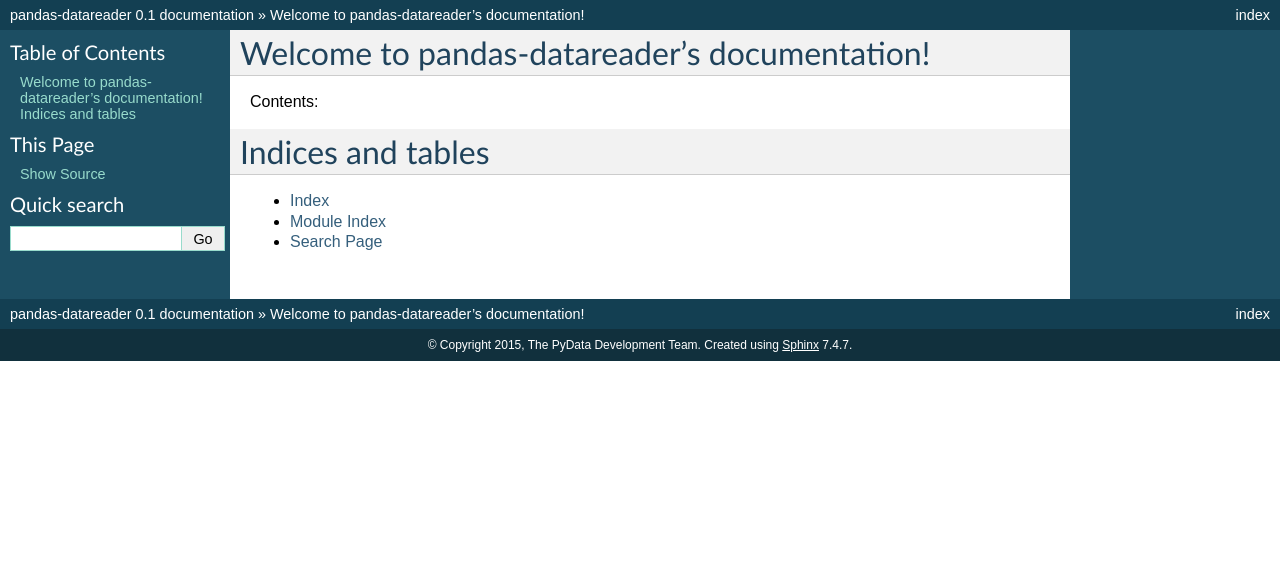
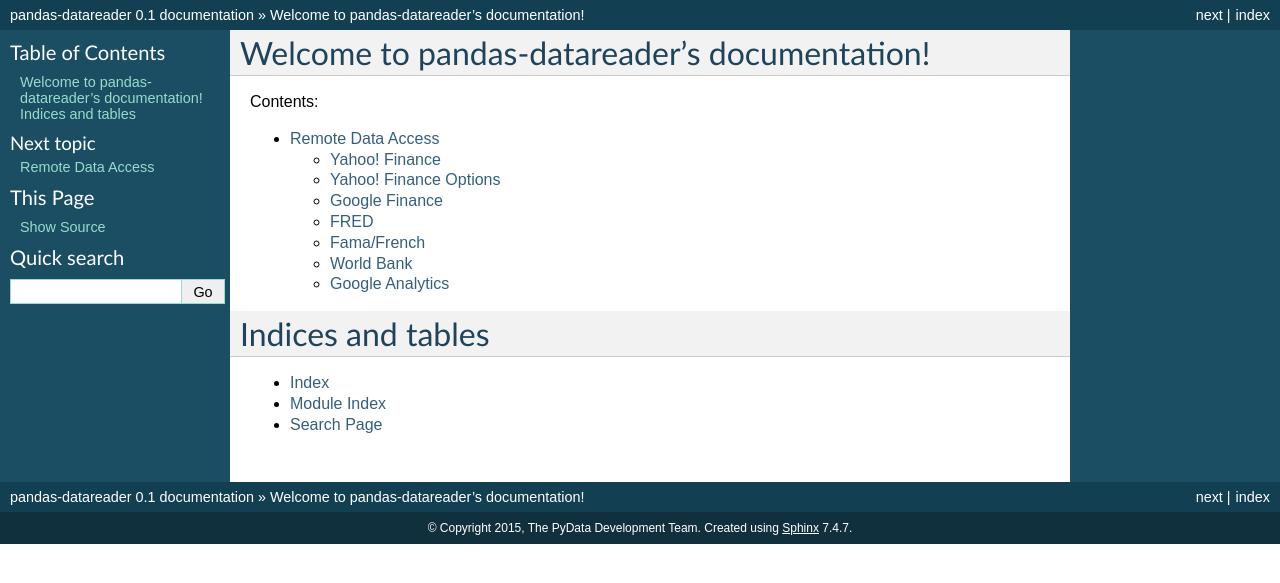
Before and after one commit to pydata/pandas-datareader, a Sphinx documentation site: the page built from docs/source/index.rst, in a window 1280 px wide. Shown: the top 583 px of the page. Built offline with Sphinx 7.4.7, drawn with Linux system fonts in a browser that asks for light colours; some of the changed lines change nothing that is shown.

Commit message:
DOC: add existing docs from pandas

```diff
--- a/docs/source/conf.py
+++ b/docs/source/conf.py
@@ -28,9 +28,13 @@
 # Add any Sphinx extension module names here, as strings. They can be
 # extensions coming with Sphinx (named 'sphinx.ext.*') or your custom
 # ones.
+import IPython
+
 extensions = [
     'sphinx.ext.autodoc',
     'sphinx.ext.intersphinx',
+    'IPython.sphinxext.ipython_directive',
+    'IPython.sphinxext.ipython_console_highlighting'
 ]
 
 # Add any paths that contain templates here, relative to this directory.
--- a/docs/source/index.rst
+++ b/docs/source/index.rst
@@ -11,6 +11,8 @@
 .. toctree::
    :maxdepth: 2
 
+   remote_data.rst
+
 
 
 Indices and tables
--- /dev/null
+++ b/docs/source/remote_data.rst
@@ -0,0 +1,390 @@
+.. _remote_data:
+
+.. currentmodule:: pandas
+
+.. ipython:: python
+   :suppress:
+
+   import os
+   import csv
+   import pandas as pd
+
+   import numpy as np
+   np.random.seed(123456)
+   randn = np.random.randn
+   np.set_printoptions(precision=4, suppress=True)
+
+   import matplotlib.pyplot as plt
+   plt.close('all')
+
+   from pandas import *
+   options.display.max_rows=15
+   import pandas.util.testing as tm
+
+******************
+Remote Data Access
+******************
+
+.. _remote_data.data_reader:
+
+Functions from :mod:`pandas.io.data` and :mod:`pandas.io.ga` extract data from various Internet sources into a DataFrame. Currently the following sources are supported:
+
+    - :ref:`Yahoo! Finance<remote_data.yahoo>`
+    - :ref:`Google Finance<remote_data.google>`
+    - :ref:`St.Louis FED (FRED)<remote_data.fred>`
+    - :ref:`Kenneth French's data library<remote_data.ff>`
+    - :ref:`World Bank<remote_data.wb>`
+    - :ref:`Google Analytics<remote_data.ga>`
+
+It should be noted, that various sources support different kinds of data, so not all sources implement the same methods and the data elements returned might also differ.
+
+.. _remote_data.yahoo:
+
+Yahoo! Finance
+--------------
+
+.. ipython:: python
+
+    import pandas.io.data as web
+    import datetime
+    start = datetime.datetime(2010, 1, 1)
+    end = datetime.datetime(2013, 1, 27)
+    f=web.DataReader("F", 'yahoo', start, end)
+    f.ix['2010-01-04']
+
+.. _remote_data.yahoo_options:
+
+Yahoo! Finance Options
+----------------------
+***Experimental***
+
+The Options class allows the download of options data from Yahoo! Finance.
+
+The ``get_all_data`` method downloads and caches option data for all expiry months
+and provides a formatted ``DataFrame`` with a hierarchical index, so its easy to get
+to the specific option you want.
+
+.. ipython:: python
+
+      from pandas.io.data import Options
+      aapl = Options('aapl', 'yahoo')
+      data = aapl.get_all_data()
+      data.iloc[0:5, 0:5]
+
+      #Show the $100 strike puts at all expiry dates:
+      data.loc[(100, slice(None), 'put'),:].iloc[0:5, 0:5]
+
+      #Show the volume traded of $100 strike puts at all expiry dates:
+      data.loc[(100, slice(None), 'put'),'Vol'].head()
+
+If you don't want to download all the data, more specific requests can be made.
+
+.. ipython:: python
+
+      import datetime
+      expiry = datetime.date(2016, 1, 1)
+      data = aapl.get_call_data(expiry=expiry)
+      data.iloc[0:5:, 0:5]
+
+Note that if you call ``get_all_data`` first, this second call will happen much faster,
+as the data is cached.
+
+If a given expiry date is not available, data for the next available expiry will be
+returned (January 15, 2015 in the above example).
+
+Available expiry dates can be accessed from the ``expiry_dates`` property.
+
+.. ipython:: python
+
+      aapl.expiry_dates
+      data = aapl.get_call_data(expiry=aapl.expiry_dates[0])
+      data.iloc[0:5:, 0:5]
+
+A list-like object containing dates can also be passed to the expiry parameter,
+returning options data for all expiry dates in the list.
+
+.. ipython:: python
+
+      data = aapl.get_near_stock_price(expiry=aapl.expiry_dates[0:3])
+      data.iloc[0:5:, 0:5]
+
+The ``month`` and ``year`` parameters can be used to get all options data for a given month.
+
+.. _remote_data.google:
+
+Google Finance
+--------------
+
+.. ipython:: python
+
+    import pandas.io.data as web
+    import datetime
+    start = datetime.datetime(2010, 1, 1)
+    end = datetime.datetime(2013, 1, 27)
+    f=web.DataReader("F", 'google', start, end)
+    f.ix['2010-01-04']
+
+.. _remote_data.fred:
+
+FRED
+----
+
+.. ipython:: python
+
+    import pandas.io.data as web
+    import datetime
+    start = datetime.datetime(2010, 1, 1)
+    end = datetime.datetime(2013, 1, 27)
+    gdp=web.DataReader("GDP", "fred", start, end)
+    gdp.ix['2013-01-01']
+
+    # Multiple series:
+    inflation = web.DataReader(["CPIAUCSL", "CPILFESL"], "fred", start, end)
+    inflation.head()
+.. _remote_data.ff:
+
+Fama/French
+-----------
+
+Dataset names are listed at `Fama/French Data Library
+<http://mba.tuck.dartmouth.edu/pages/faculty/ken.french/data_library.html>`__.
+
+.. ipython:: python
+
+    import pandas.io.data as web
+    ip=web.DataReader("5_Industry_Portfolios", "famafrench")
+    ip[4].ix[192607]
+
+.. _remote_data.wb:
+
+World Bank
+----------
+
+``pandas`` users can easily access thousands of panel data series from the
+`World Bank's World Development Indicators <http://data.worldbank.org>`__
+by using the ``wb`` I/O functions.
+
+Indicators
+~~~~~~~~~~
+
+Either from exploring the World Bank site, or using the search function included,
+every world bank indicator is accessible.
+
+For example, if you wanted to compare the Gross Domestic Products per capita in
+constant dollars in North America, you would use the ``search`` function:
+
+.. code-block:: python
+
+    In [1]: from pandas.io import wb
+
+    In [2]: wb.search('gdp.*capita.*const').iloc[:,:2]
+    Out[2]:
+                         id                                               name
+    3242            GDPPCKD             GDP per Capita, constant US$, millions
+    5143     NY.GDP.PCAP.KD                 GDP per capita (constant 2005 US$)
+    5145     NY.GDP.PCAP.KN                      GDP per capita (constant LCU)
+    5147  NY.GDP.PCAP.PP.KD  GDP per capita, PPP (constant 2005 internation...
+
+Then you would use the ``download`` function to acquire the data from the World
+Bank's servers:
+
+.. code-block:: python
+
+    In [3]: dat = wb.download(indicator='NY.GDP.PCAP.KD', country=['US', 'CA', 'MX'], start=2005, end=2008)
+
+    In [4]: print(dat)
+                          NY.GDP.PCAP.KD
+    country       year
+    Canada        2008  36005.5004978584
+                  2007  36182.9138439757
+                  2006  35785.9698172849
+                  2005  35087.8925933298
+    Mexico        2008  8113.10219480083
+                  2007  8119.21298908649
+                  2006  7961.96818458178
+                  2005  7666.69796097264
+    United States 2008  43069.5819857208
+                  2007  43635.5852068142
+                  2006   43228.111147107
+                  2005  42516.3934699993
+
+The resulting dataset is a properly formatted ``DataFrame`` with a hierarchical
+index, so it is easy to apply ``.groupby`` transformations to it:
+
+.. code-block:: python
+
+    In [6]: dat['NY.GDP.PCAP.KD'].groupby(level=0).mean()
+    Out[6]:
+    country
+    Canada           35765.569188
+    Mexico            7965.245332
+    United States    43112.417952
+    dtype: float64
+
+Now imagine you want to compare GDP to the share of people with cellphone
+contracts around the world.
+
+.. code-block:: python
+
+    In [7]: wb.search('cell.*%').iloc[:,:2]
+    Out[7]:
+                         id                                               name
+    3990  IT.CEL.SETS.FE.ZS  Mobile cellular telephone users, female (% of ...
+    3991  IT.CEL.SETS.MA.ZS  Mobile cellular telephone users, male (% of po...
+    4027      IT.MOB.COV.ZS  Population coverage of mobile cellular telepho...
+
+Notice that this second search was much faster than the first one because
+``pandas`` now has a cached list of available data series.
+
+.. code-block:: python
+
+    In [13]: ind = ['NY.GDP.PCAP.KD', 'IT.MOB.COV.ZS']
+    In [14]: dat = wb.download(indicator=ind, country='all', start=2011, end=2011).dropna()
+    In [15]: dat.columns = ['gdp', 'cellphone']
+    In [16]: print(dat.tail())
+                            gdp  cellphone
+    country   year
+    Swaziland 2011  2413.952853       94.9
+    Tunisia   2011  3687.340170      100.0
+    Uganda    2011   405.332501      100.0
+    Zambia    2011   767.911290       62.0
+    Zimbabwe  2011   419.236086       72.4
+
+Finally, we use the ``statsmodels`` package to assess the relationship between
+our two variables using ordinary least squares regression. Unsurprisingly,
+populations in rich countries tend to use cellphones at a higher rate:
+
+.. code-block:: python
+
+    In [17]: import numpy as np
+    In [18]: import statsmodels.formula.api as smf
+    In [19]: mod = smf.ols("cellphone ~ np.log(gdp)", dat).fit()
+    In [20]: print(mod.summary())
+                                OLS Regression Results
+    ==============================================================================
+    Dep. Variable:              cellphone   R-squared:                       0.297
+    Model:                            OLS   Adj. R-squared:                  0.274
+    Method:                 Least Squares   F-statistic:                     13.08
+    Date:                Thu, 25 Jul 2013   Prob (F-statistic):            0.00105
+    Time:                        15:24:42   Log-Likelihood:                -139.16
+    No. Observations:                  33   AIC:                             282.3
+    Df Residuals:                      31   BIC:                             285.3
+    Df Model:                           1
+    ===============================================================================
+                      coef    std err          t      P>|t|      [95.0% Conf. Int.]
+    -------------------------------------------------------------------------------
+    Intercept      16.5110     19.071      0.866      0.393       -22.384    55.406
+    np.log(gdp)     9.9333      2.747      3.616      0.001         4.331    15.535
+    ==============================================================================
+    Omnibus:                       36.054   Durbin-Watson:                   2.071
+    Prob(Omnibus):                  0.000   Jarque-Bera (JB):              119.133
+    Skew:                          -2.314   Prob(JB):                     1.35e-26
+    Kurtosis:                      11.077   Cond. No.                         45.8
+    ==============================================================================
+
+Country Codes
+~~~~~~~~~~~~~
+
+.. versionadded:: 0.15.1
+
+The ``country`` argument accepts a string or list of mixed
+`two <http://en.wikipedia.org/wiki/ISO_3166-1_alpha-2>`__ or `three <http://en.wikipedia.org/wiki/ISO_3166-1_alpha-3>`__ character
+ISO country codes, as well as dynamic `World Bank exceptions <http://data.worldbank.org/node/18>`__ to the ISO standards.
+
+For a list of the the hard-coded country codes (used solely for error handling logic) see ``pandas.io.wb.country_codes``.
+
+Problematic Country Codes & Indicators
+~~~~~~~~~~~~~~~~~~~~~~~~~~~~~~~~~~~~~~
+
+.. note::
+
+   The World Bank's country list and indicators are dynamic. As of 0.15.1,
+   :func:`wb.download()` is more flexible.  To achieve this, the warning
+   and exception logic changed.
+
+The world bank converts some country codes,
+in their response, which makes error checking by pandas difficult.
+Retired indicators still persist in the search.
+
+Given the new flexibility of 0.15.1, improved error handling by the user
+may be necessary for fringe cases.
+
+To help identify issues:
+
+There are at least 4 kinds of country codes:
+
+1. Standard (2/3 digit ISO) - returns data, will warn and error properly.
+2. Non-standard (WB Exceptions) - returns data, but will falsely warn.
+3. Blank - silently missing from the response.
+4. Bad - causes the entire response from WB to fail, always exception inducing.
+
+There are at least 3 kinds of indicators:
+
+1. Current - Returns data.
+2. Retired - Appears in search results, yet won't return data.
+3. Bad - Will not return data.
+
+Use the ``errors`` argument to control warnings and exceptions.  Setting
+errors to ignore or warn, won't stop failed responses.  (ie, 100% bad
+indicators, or a single "bad" (#4 above) country code).
+
+See docstrings for more info.
+
+.. _remote_data.ga:
+
+Google Analytics
+----------------
+
+The :mod:`~pandas.io.ga` module provides a wrapper for
+`Google Analytics API <https://developers.google.com/analytics/devguides>`__
+to simplify retrieving traffic data.
+Result sets are parsed into a pandas DataFrame with a shape and data types
+derived from the source table.
+
+Configuring Access to Google Analytics
+~~~~~~~~~~~~~~~~~~~~~~~~~~~~~~~~~~~~~~
+
+The first thing you need to do is to setup accesses to Google Analytics API. Follow the steps below:
+
+#. In the `Google Developers Console <https://console.developers.google.com>`__
+    #. enable the Analytics API
+    #. create a new project
+    #. create a new Client ID for an "Installed Application" (in the "APIs & auth / Credentials section" of the newly created project)
+    #. download it (JSON file)
+#. On your machine
+    #. rename it to ``client_secrets.json``
+    #. move it to the ``pandas/io`` module directory
+
+The first time you use the :func:`read_ga` funtion, a browser window will open to ask you to authentify to the Google API. Do proceed.
+
+Using the Google Analytics API
+~~~~~~~~~~~~~~~~~~~~~~~~~~~~~~
+
+The following will fetch users and pageviews (metrics) data per day of the week, for the first semester of 2014, from a particular property.
+
+.. code-block:: python
+
+    import pandas.io.ga as ga
+    ga.read_ga(
+        account_id  = "2360420",
+        profile_id  = "19462946",
+        property_id = "UA-2360420-5",
+        metrics     = ['users', 'pageviews'],
+        dimensions  = ['dayOfWeek'],
+        start_date  = "2014-01-01",
+        end_date    = "2014-08-01",
+        index_col   = 0,
+        filters     = "pagePath=~aboutus;ga:country==France",
+    )
+
+The only mandatory arguments are ``metrics,`` ``dimensions`` and ``start_date``. We can only strongly recommend you to always specify the ``account_id``, ``profile_id`` and ``property_id`` to avoid accessing the wrong data bucket in Google Analytics.
+
+The ``index_col`` argument indicates which dimension(s) has to be taken as index.
+
+The ``filters`` argument indicates the filtering to apply to the query. In the above example, the page has URL has to contain ``aboutus`` AND the visitors country has to be France.
+
+Detailed informations in the followings:
+
+* `pandas & google analytics, by yhat <http://blog.yhathq.com/posts/pandas-google-analytics.html>`__
+* `Google Analytics integration in pandas, by Chang She <http://quantabee.wordpress.com/2012/12/17/google-analytics-pandas/>`__
+* `Google Analytics Dimensions and Metrics Reference <https://developers.google.com/analytics/devguides/reporting/core/dimsmets>`_
```
